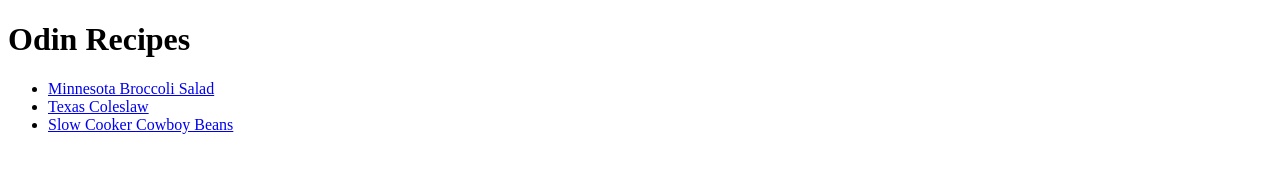
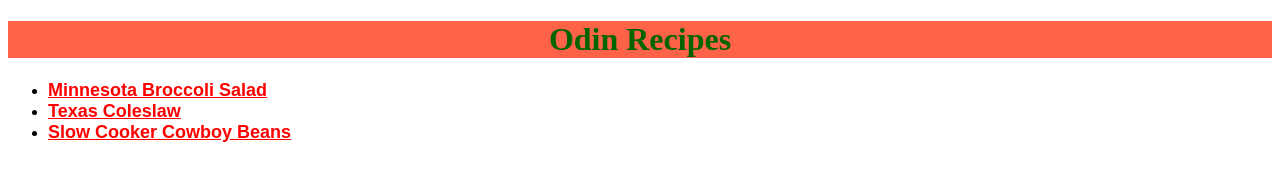
Before and after one commit to DanOfTime/odin-recipes, a plain HTML site: page index.html in a window 1280 px wide. Drawn offline with Linux system fonts and the light colour scheme.

Commit message:
Added CSS

```diff
--- a/index.html
+++ b/index.html
@@ -1,6 +1,7 @@
 <!DOCTYPE html>
 <html lang="en">
   <head>
+    <link rel="stylesheet" href="styles.css">
     <meta charset="UTF-8">
     <title>Odin Recipes</title>
   </head>
@@ -8,9 +9,9 @@
   <body>
     <h1>Odin Recipes</h1>
     <ul>
-      <li><a href="../odin-recipes/recipes/broccolisalad.html">Minnesota Broccoli Salad</a></li>
-      <li><a href="../odin-recipes/recipes/texascoleslaw.html">Texas Coleslaw</a></li>
-      <li><a href="../odin-recipes/recipes/cookerbeans.html">Slow Cooker Cowboy Beans</a></li>
+      <li><a class="item" href="../odin-recipes/recipes/broccolisalad.html">Minnesota Broccoli Salad</a></li>
+      <li><a class="item" href="../odin-recipes/recipes/texascoleslaw.html">Texas Coleslaw</a></li>
+      <li><a class="item" href="../odin-recipes/recipes/cookerbeans.html">Slow Cooker Cowboy Beans</a></li>
     </ul>
   </body>
 </html>
```
Also changed, not shown: recipes/broccolisalad.html (+1 -0 lines), recipes/cookerbeans.html (+1 -0 lines), recipes/texascoleslaw.html (+1 -0 lines).
